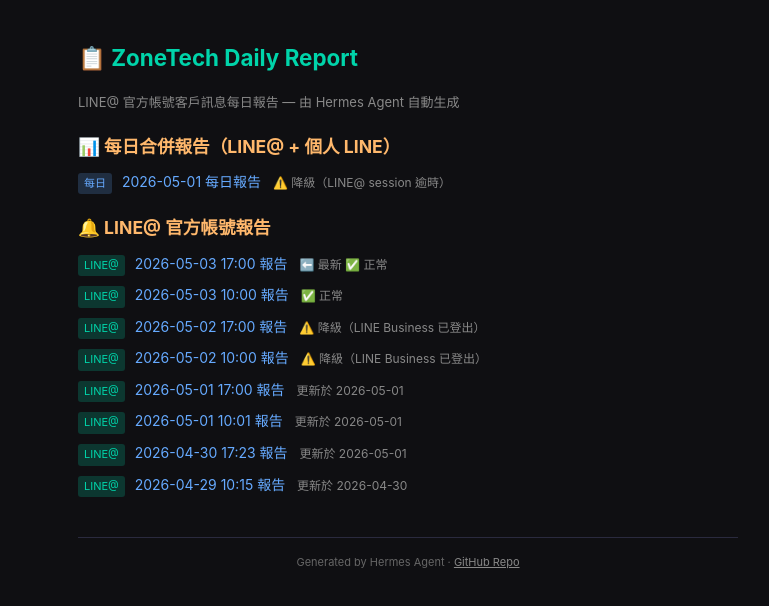
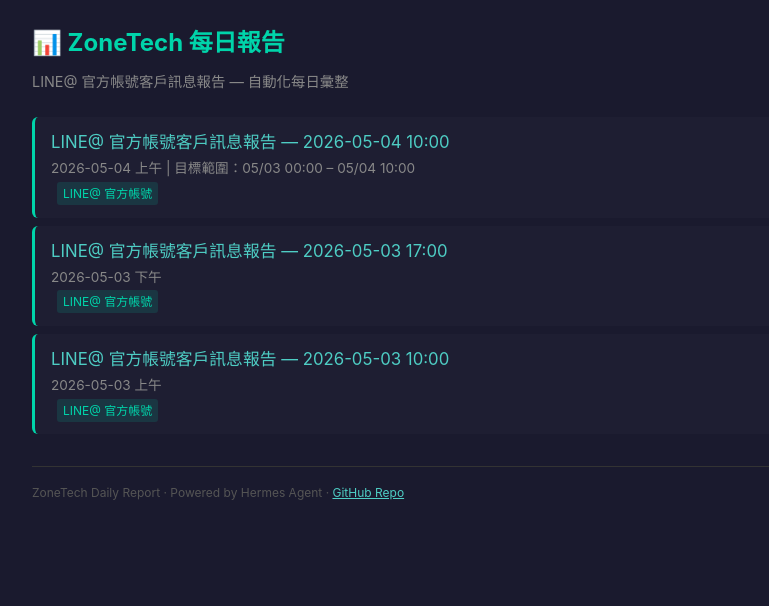
Before and after one commit to gaskhuang/zonetech-daily-report, a plain HTML site: page index.html in a window 1280 px wide. Shown: the whole page, without its empty margins (232-1001 px from the left). Drawn offline with Linux system fonts and the light colour scheme.

Commit message:
feat: add line official report 2026-05-04 1000

```diff
--- a/index.html
+++ b/index.html
@@ -1,87 +1,47 @@
 <!DOCTYPE html>
-<html lang="zh-Hant">
+<html lang="zh-TW">
 <head>
 <meta charset="UTF-8">
 <meta name="viewport" content="width=device-width, initial-scale=1.0">
-<title>ZoneTech Daily Report</title>
+<title>ZoneTech 每日報告 | LINE@ 官方帳號</title>
 <style>
-* { box-sizing: border-box; margin: 0; padding: 0; }
-body { background: #0f0f12; color: #e0e0e0; font-family: -apple-system, BlinkMacSystemFont, "Segoe UI", "Noto Sans TC", sans-serif; line-height: 1.6; padding: 20px; max-width: 700px; margin: 0 auto; }
-h1 { color: #00d4aa; font-size: 1.4em; margin: 20px 0 16px; }
-h2 { color: #ffb86c; font-size: 1.1em; margin: 20px 0 10px; }
-ul { list-style: none; padding: 0; }
-li { margin: 8px 0; font-size: 14px; }
-li a { color: #66aaff; text-decoration: none; }
-li a:hover { text-decoration: underline; }
-.date { color: #888; font-size: 12px; margin-left: 8px; }
-.type { display: inline-block; padding: 2px 6px; border-radius: 3px; font-size: 11px; margin-right: 6px; }
-.type-line { background: #00d4aa33; color: #00d4aa; }
-.type-daily { background: #66aaff33; color: #66aaff; }
-.type-ops { background: #ffb86c33; color: #ffb86c; }
-.footer { color: #666; font-size: 11px; margin-top: 40px; padding-top: 16px; border-top: 1px solid #2a2a3e; text-align: center; }
+* { margin: 0; padding: 0; box-sizing: border-box; }
+body { font-family: -apple-system, BlinkMacSystemFont, 'Segoe UI', Roboto, sans-serif; background: #1a1a2e; color: #e0e0e0; padding: 24px; line-height: 1.6; max-width: 800px; margin: 0 auto; }
+h1 { font-size: 1.5em; color: #00d4aa; margin-bottom: 8px; }
+.subtitle { color: #888; font-size: 0.9em; margin-bottom: 24px; }
+.report-list { list-style: none; }
+.report-list li { padding: 12px 16px; margin: 8px 0; background: #1e1e32; border-radius: 6px; border-left: 3px solid #00d4aa; transition: background 0.2s; }
+.report-list li:hover { background: #25253d; }
+.report-list a { color: #4ecdc4; text-decoration: none; font-size: 1.05em; }
+.report-list .date { color: #888; font-size: 0.85em; display: block; margin-top: 2px; }
+.report-list .source { display: inline-block; padding: 2px 6px; border-radius: 3px; font-size: 0.75em; margin-left: 6px; }
+.source-line { background: #00d4aa22; color: #00d4aa; }
+.source-combined { background: #ffd93d22; color: #ffd93d; }
+.footer { margin-top: 32px; font-size: 0.75em; color: #555; border-top: 1px solid #333; padding-top: 16px; }
 </style>
 </head>
 <body>
-<h1>📋 ZoneTech Daily Report</h1>
-<p style="color:#888;font-size:13px;margin-bottom:20px;">
-  LINE@ 官方帳號客戶訊息每日報告 — 由 Hermes Agent 自動生成
-</p>
-
-<h2>📊 每日合併報告（LINE@ + 個人 LINE）</h2>
-<ul>
-  <li>
-    <span class="type type-daily">每日</span>
-    <a href="web/zonetech_daily_2026-05-01.html">2026-05-01 每日報告</a>
-    <span class="date">⚠️ 降級（LINE@ session 逾時）</span>
-  </li>
+<h1>📊 ZoneTech 每日報告</h1>
+<p class="subtitle">LINE@ 官方帳號客戶訊息報告 — 自動化每日彙整</p>
+<ul class="report-list">
+<li>
+<a href="web/line_official_2026-05-04_1000.html">LINE@ 官方帳號客戶訊息報告 — 2026-05-04 10:00</a>
+<span class="date">2026-05-04 上午 | 目標範圍：05/03 00:00 – 05/04 10:00</span>
+<span class="source source-line">LINE@ 官方帳號</span>
+</li>
+<li>
+<a href="web/line_official_2026-05-03_1700.html">LINE@ 官方帳號客戶訊息報告 — 2026-05-03 17:00</a>
+<span class="date">2026-05-03 下午</span>
+<span class="source source-line">LINE@ 官方帳號</span>
+</li>
+<li>
+<a href="web/line_official_2026-05-03_1000.html">LINE@ 官方帳號客戶訊息報告 — 2026-05-03 10:00</a>
+<span class="date">2026-05-03 上午</span>
+<span class="source source-line">LINE@ 官方帳號</span>
+</li>
 </ul>
-
-<h2>🔔 LINE@ 官方帳號報告</h2>
-<ul>
-  <li>
-    <span class="type type-line">LINE@</span>
-    <a href="web/line_official_2026-05-03_1700.html">2026-05-03 17:00 報告</a>
-    <span class="date">⬅️ 最新 ✅ 正常</span>
-  </li>
-  <li>
-    <span class="type type-line">LINE@</span>
-    <a href="web/line_official_2026-05-03_1000.html">2026-05-03 10:00 報告</a>
-    <span class="date">✅ 正常</span>
-  </li>
-  <li>
-    <span class="type type-line">LINE@</span>
-    <a href="web/line_official_2026-05-02_1700.html">2026-05-02 17:00 報告</a>
-    <span class="date">⚠️ 降級（LINE Business 已登出）</span>
-  </li>
-  <li>
-    <span class="type type-line">LINE@</span>
-    <a href="web/line_official_2026-05-02_1000.html">2026-05-02 10:00 報告</a>
-    <span class="date">⚠️ 降級（LINE Business 已登出）</span>
-  </li>
-  <li>
-    <span class="type type-line">LINE@</span>
-    <a href="web/line_official_2026-05-01_1700.html">2026-05-01 17:00 報告</a>
-    <span class="date">更新於 2026-05-01</span>
-  </li>
-  <li>
-    <span class="type type-line">LINE@</span>
-    <a href="web/line_official_2026-05-01_1001.html">2026-05-01 10:01 報告</a>
-    <span class="date">更新於 2026-05-01</span>
-  </li>
-  <li>
-    <span class="type type-line">LINE@</span>
-    <a href="web/line_official_2026-04-30_1723.html">2026-04-30 17:23 報告</a>
-    <span class="date">更新於 2026-05-01</span>
-  </li>
-  <li>
-    <span class="type type-line">LINE@</span>
-    <a href="web/line_official_2026-04-29_1015.html">2026-04-29 10:15 報告</a>
-    <span class="date">更新於 2026-04-30</span>
-  </li>
-</ul>
-
 <div class="footer">
-  <p>Generated by Hermes Agent · <a href="https://github.com/gaskhuang/zonetech-daily-report" style="color:#888;">GitHub Repo</a></p>
+<p>ZoneTech Daily Report · Powered by Hermes Agent · <a href="https://github.com/gaskhuang/zonetech-daily-report" style="color:#4ecdc4">GitHub Repo</a></p>
 </div>
 </body>
 </html>
```
Also changed, not shown: web/line_official_2026-05-04_1000.html (added, +171 -0 lines), 2 other files.
